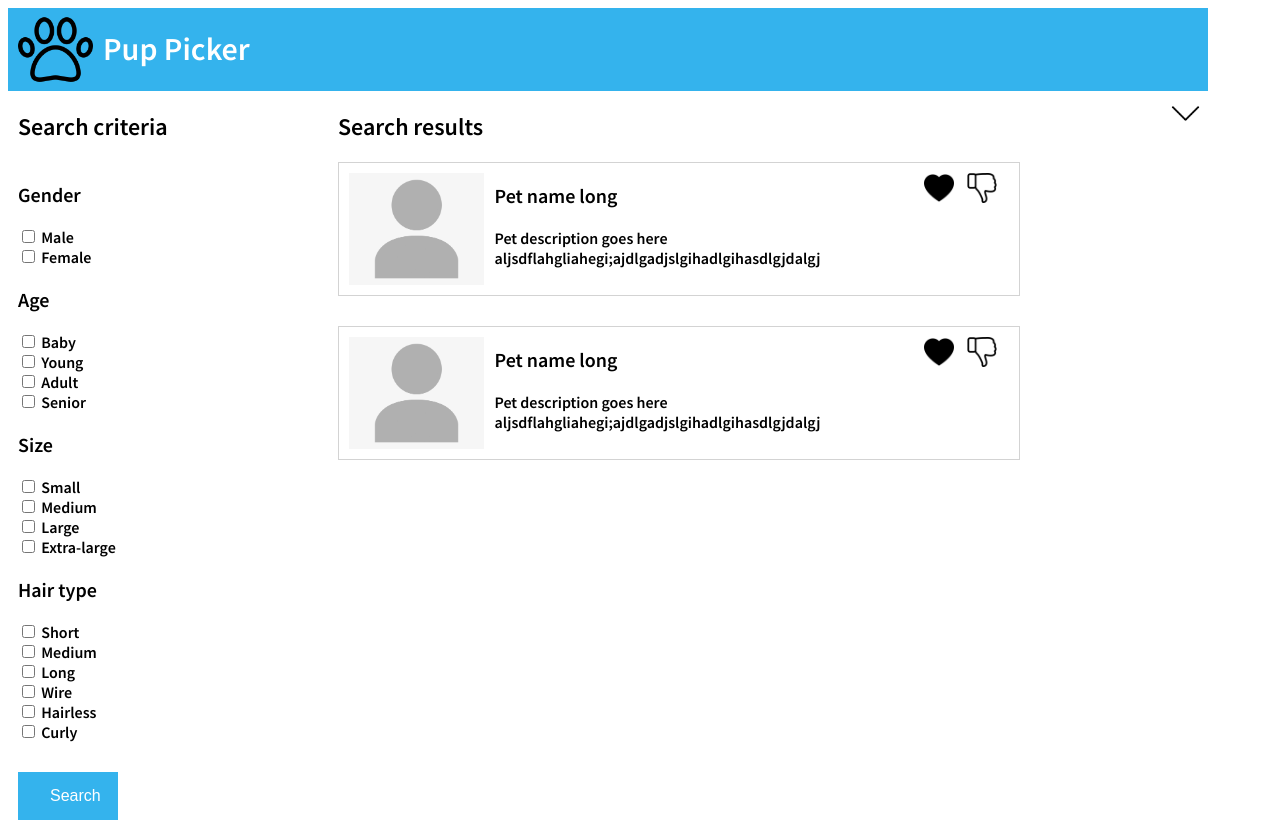
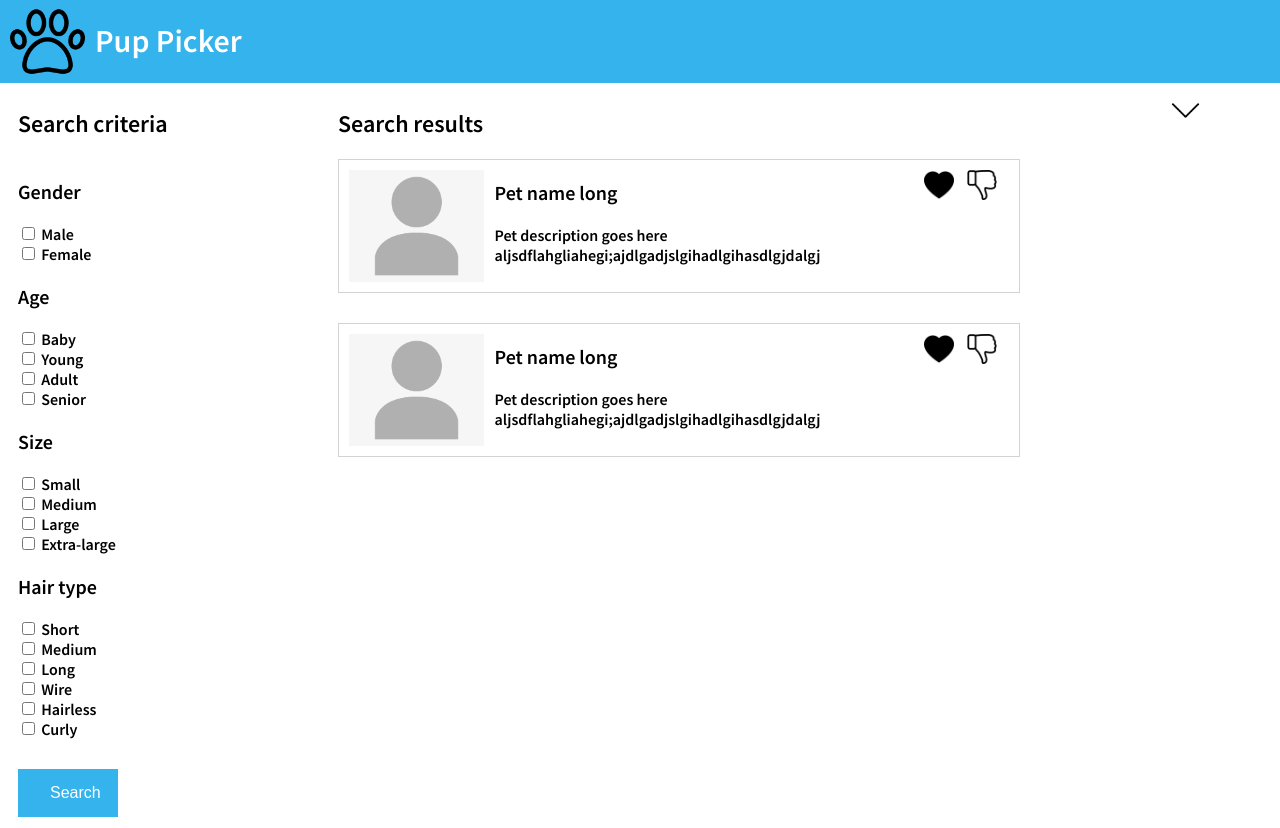
Before and after one commit to myoungerman/pup-picker, a website built with Parcel: page src/index.html in a window 1280 px wide. Built offline with nearby package versions, Linux system fonts and the light colour scheme; no server answers.

Commit message:
Fix header

```diff
--- a/src/styles.css
+++ b/src/styles.css
@@ -1,6 +1,7 @@
 body {
     width: 1200px;
     font-family: 'Source Sans Pro', sans-serif;
+    padding-top: 80px;
 }
 
 #btn-search {
@@ -122,8 +123,11 @@ main {
     color: #ffffff;
     display: flex;
     align-items: center;
-    position: sticky;
+    position: fixed;
     top: 0;
+    left: 0;
+    right: 0;
+    z-index: 100;
 }
 
 .result {
```
Also changed, not shown: 5 other files.
